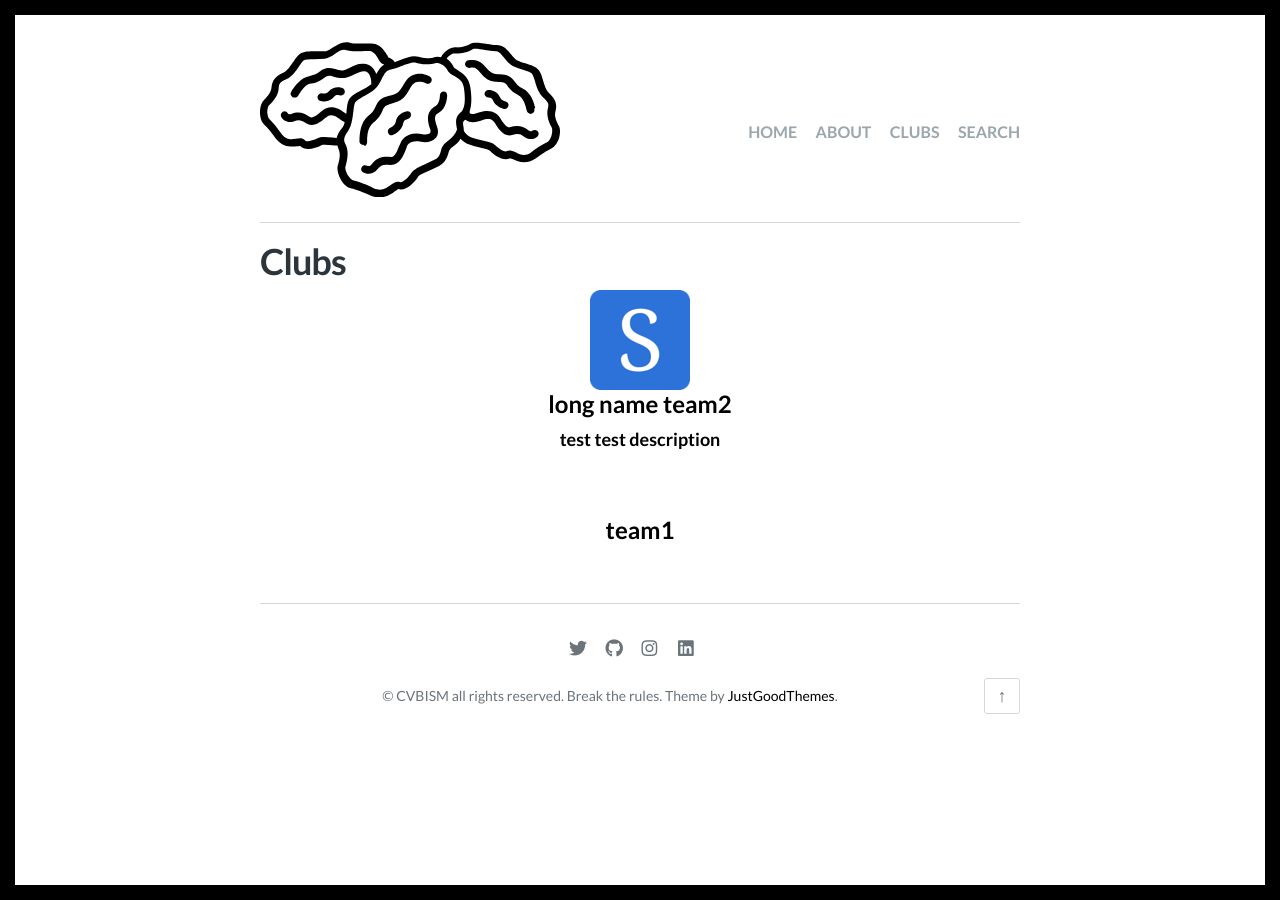
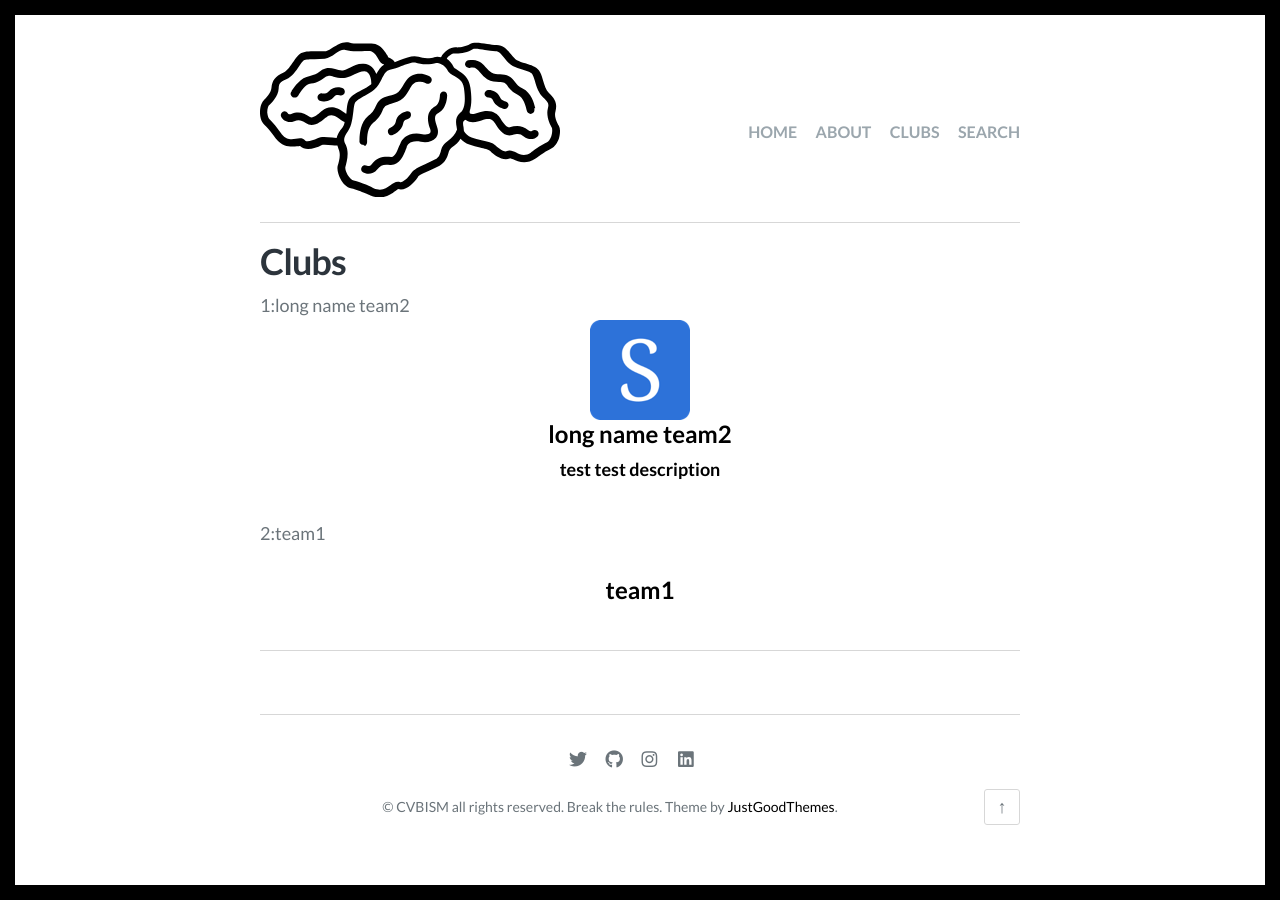
Before and after one commit to cvbism/Scriptor-Jekyll-Theme, a Jekyll site: the page built from clubs.md, in a window 1280 px wide. Built offline with Jekyll 4.4.1, drawn with Linux system fonts in a browser that asks for light colours; some web fonts are replaced; comment, search, counter and statistics services are not loaded.

Commit message:
Update clubs.md

```diff
--- a/clubs.md
+++ b/clubs.md
@@ -5,7 +5,19 @@ title: Clubs
 <div class="clubs" align="justify">
 {% for team in site.teams %}
 {% assign mod = forloop.index | modulo: 4 %}
-  <div class="team">
+{{ mod }}:{{team.title}}
+{% if mod == 1 %}
+  <div class="team1">
+    <h3 align="center">
+      <a href="{{ team.url }}">
+        <img src="{{team.thumb_image}}">
+        <br>{{ team.title }}
+        <p><sub>{{team.description}}</sub></p>
+      </a>
+    </h3>
+  </div>
+  {% elsif mod == 2 %}
+  <div class="team2">
     <h3 align="center">
       <a href="{{ team.url }}">
         <img src="{{team.thumb_image}}">
@@ -15,5 +27,8 @@ title: Clubs
     </h3>
   </div>
 
+  <hr>
+{% endif %}
+
 {% endfor %}
 </div>
```
